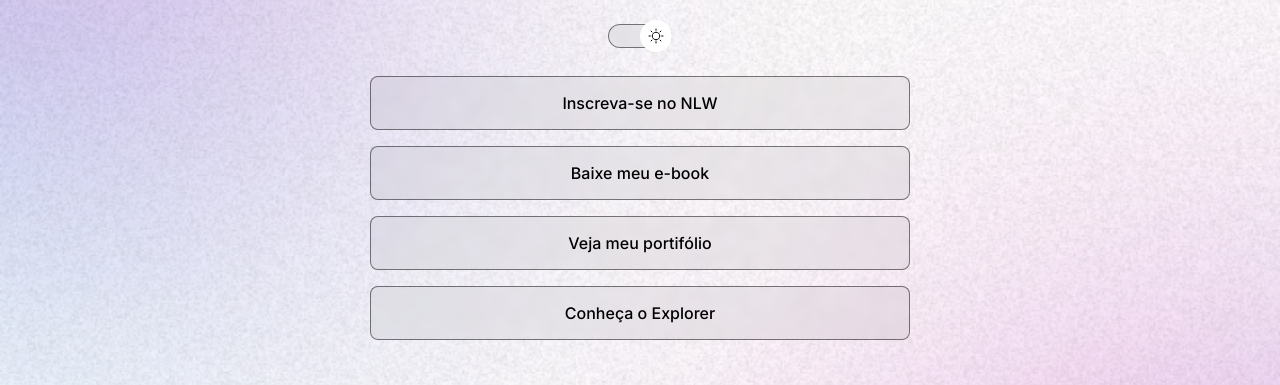
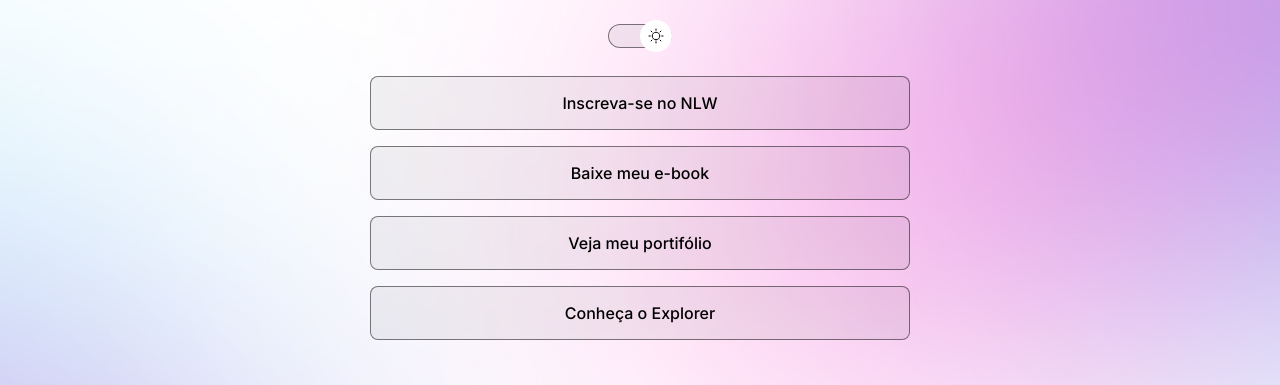
Before and after one commit to Diego-Rodrigo/project-discover-rocketseat, a plain HTML site: page index.html in a window 1280 px wide. Shown: the part 206-591 px from the top of the page. Drawn offline with nearby package versions, Linux system fonts and the light colour scheme.

Commit message:
:tada: Change Background on media queries

```diff
--- a/styles.css
+++ b/styles.css
@@ -32,6 +32,7 @@ body {
 
   /* background: color image repeat position/size */
   background: var(--bg-url);
+  height: 100vh;
 }
 body * {
   font-family: "Inter", sans-serif;
@@ -154,3 +155,14 @@ footer {
   text-align: center;
   font-size: 14px;
 }
+
+/* media queries */
+@media (min-width: 768px) {
+  :root {
+    --bg-url: url(./assets/bg-desktop.jpg);
+  }
+
+  .light {
+    --bg-url: url(./assets/bg-desktop-light.jpg);
+  }
+}
```
